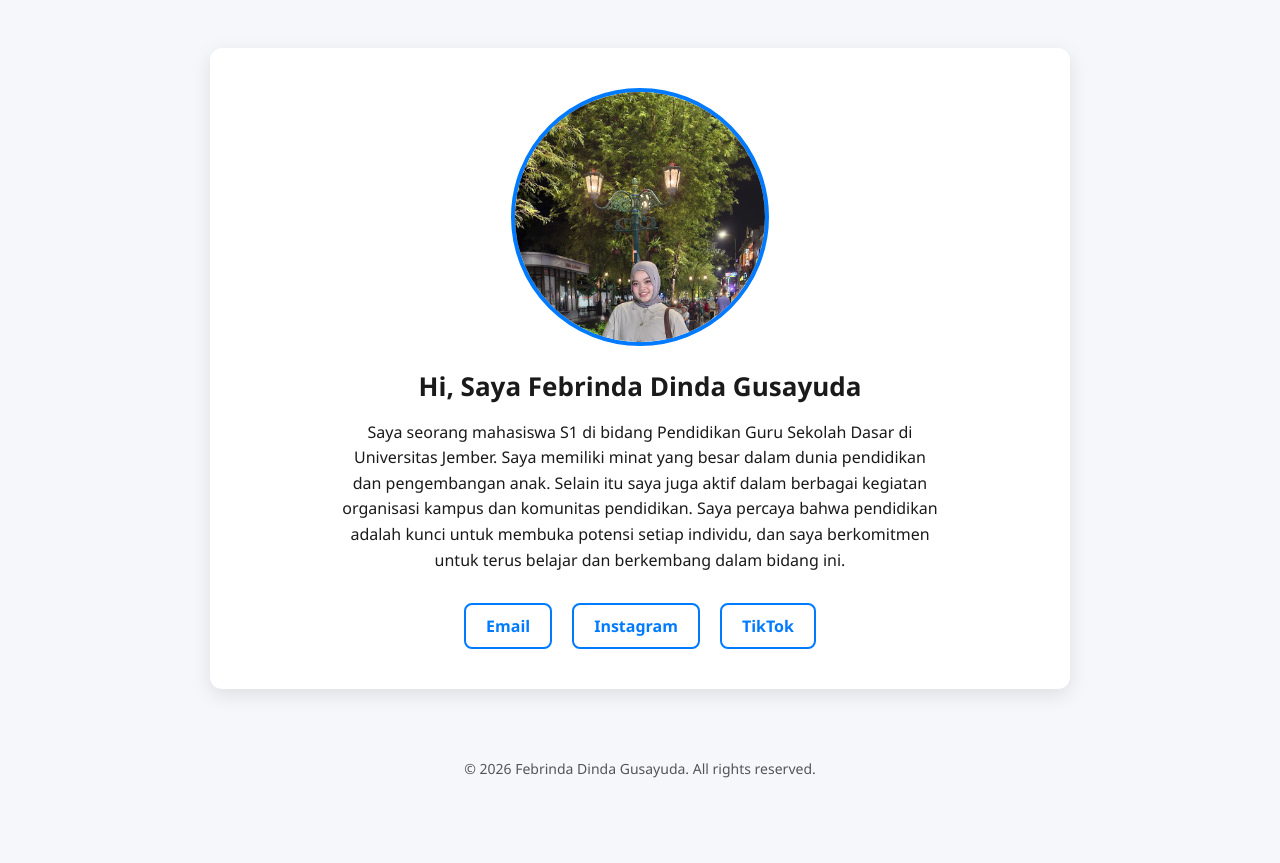
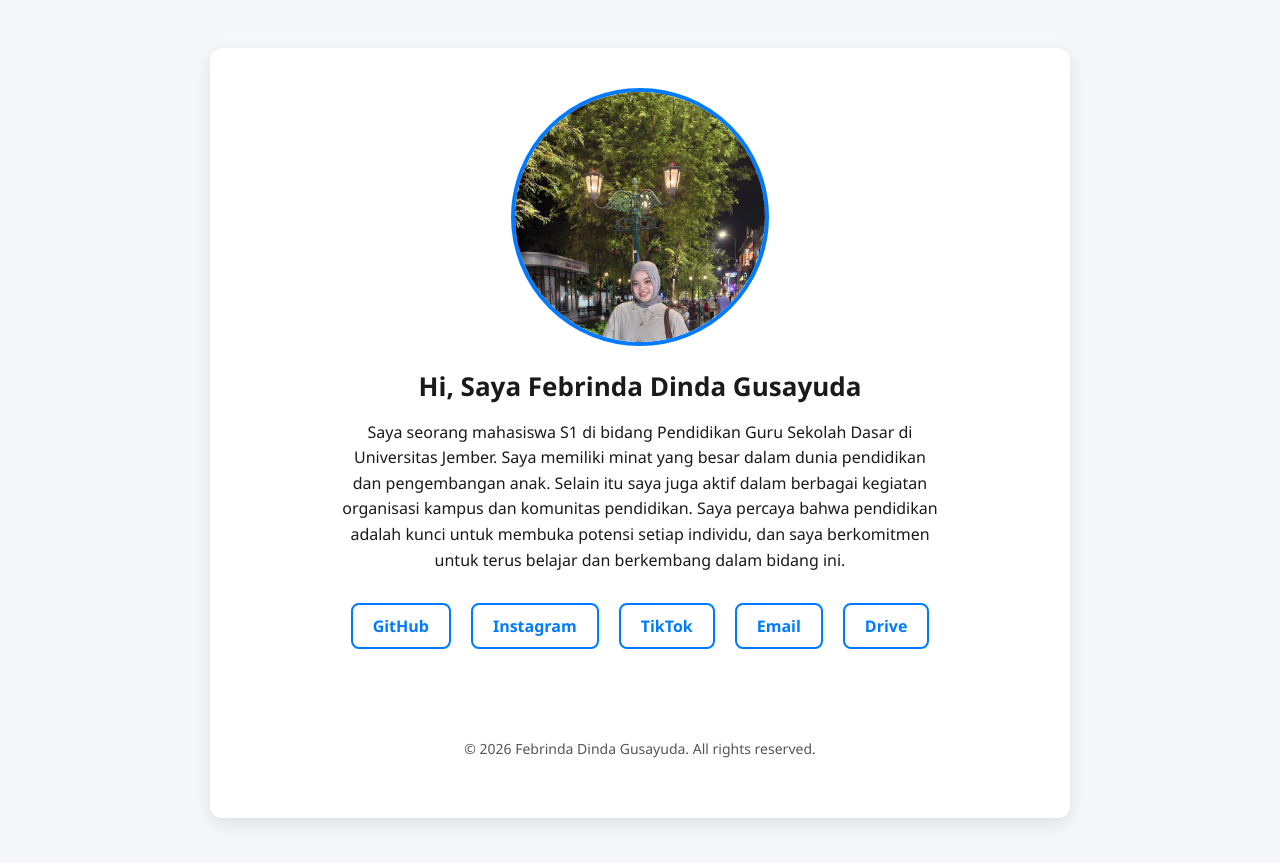
Before and after one commit to FebrindaDinda/FebrindaDinda.github.io, a plain HTML site: page index.html in a window 1280 px wide. Shown: the part 75-938 px from the top of the page. Before the commit the page ends 873 px from the top, so only its background shows below. Drawn offline with Linux system fonts and the light colour scheme.

Commit message:
Add files via upload

```diff
--- a/index.html
+++ b/index.html
@@ -165,12 +165,11 @@
         Saya seorang mahasiswa S1 di bidang Pendidikan Guru Sekolah Dasar di Universitas Jember. Saya memiliki minat yang besar dalam dunia pendidikan dan pengembangan anak. Selain itu saya juga aktif dalam berbagai kegiatan organisasi kampus dan komunitas pendidikan. Saya percaya bahwa pendidikan adalah kunci untuk membuka potensi setiap individu, dan saya berkomitmen untuk terus belajar dan berkembang dalam bidang ini.
       </p>
       <div class="social-links">
-        <a href="mailto:febrindadinda425@gmail.com">Email</a>
+        <a href="https://github.com/febrindadinda425-coder/Febrinda-Dinda-Gusayuda">GitHub</a>
         <a href="https://www.instagram.com/di2_s3?igsh=dThjczlwOXgxbnQ2" target="_blank">Instagram</a>
         <a href="https://www.tiktok.com/@d_ys4" target="_blank">TikTok</a>
-      </div>
-    </div>
-
+        <a href="mailto:febrindadinda425@gmail.com" target="_blank">Email</a>
+        <a href="https://drive.google.com/drive/folders/1FDzrH8ceXtYfMGM_nCEOH3lRROZ5gPmI?usp=sharing" target="_blank">Drive</a>
     <footer>&copy; 2026 Febrinda Dinda Gusayuda. All rights reserved.</footer>
   </body>
 </html>
```
